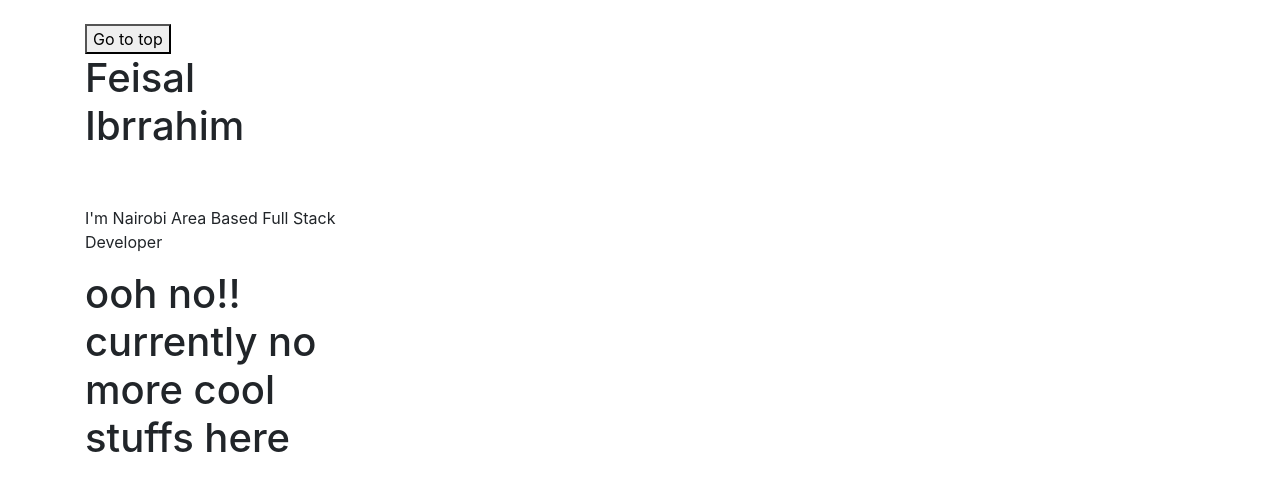
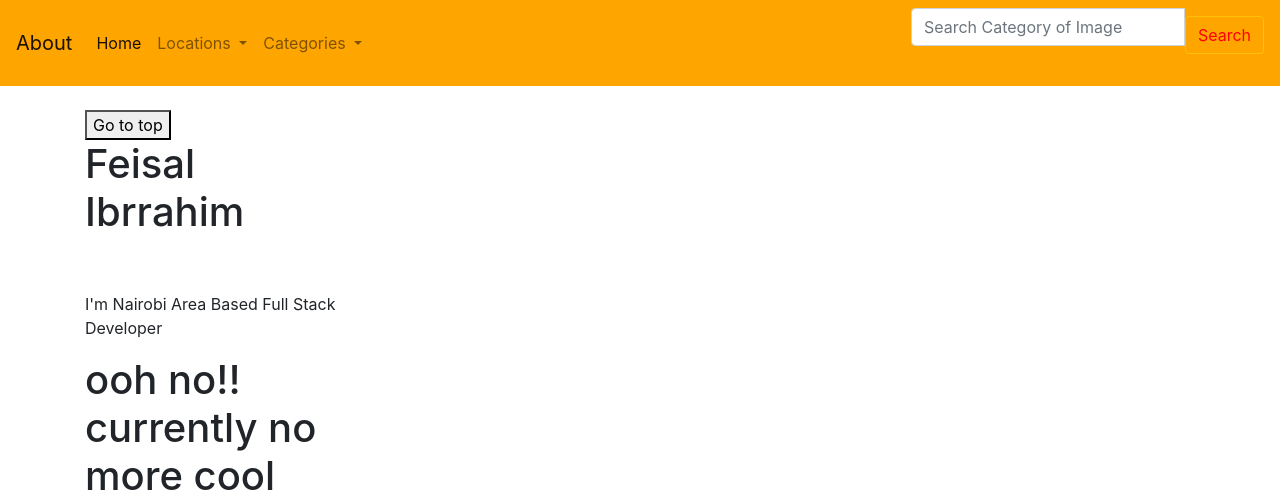
Before and after one commit to feysal-Ibrahim/wiki-gallery, a Django app: template app/templates/about.html in a window 1280 px wide. Shown: the top 499 px of the page. Run offline with Django 3.2, Linux system fonts and the light colour scheme; the template is opened without the code that fills it, so the values that code supplies are empty; parts of the project's set-up code (start-up, migrations or seed data) failed here and were passed over; some libraries are stand-ins or nearby versions.

Commit message:
create navbar

```diff
--- a/app/templates/navbar.html
+++ b/app/templates/navbar.html
@@ -1,92 +1,31 @@
-<!--&lt;!&ndash;<!DOCTYPE html>&ndash;&gt;-->
-<!--&lt;!&ndash;<html lang="en">&ndash;&gt;-->
-<!--&lt;!&ndash;<head>&ndash;&gt;-->
-  <!--&lt;!&ndash;<meta charset="utf-8" />&ndash;&gt;-->
-  <!--&lt;!&ndash;<meta http-equiv="X-UA-Compatible" content="IE=edge,chrome=1">&ndash;&gt;-->
-  <!--&lt;!&ndash;<meta name="viewport" content="width=device-width, initial-scale=1.0">&ndash;&gt;-->
-  <!--&lt;!&ndash;<link rel="stylesheet" href="https://cdnjs.cloudflare.com/ajax/libs/uikit/3.0.0-rc.2/css/uikit.min.css" />&ndash;&gt;-->
-<!--&lt;!&ndash;<script src="https://cdnjs.cloudflare.com/ajax/libs/uikit/3.0.0-rc.2/js/uikit.min.js"></script>&ndash;&gt;-->
-<!--&lt;!&ndash;</head>&ndash;&gt;-->
-<!--&lt;!&ndash;<body>&ndash;&gt;-->
-<!--&lt;!&ndash;<nav class="navbar navbar-default">&ndash;&gt;-->
-  <!--&lt;!&ndash;<div class="container-fluid">&ndash;&gt;-->
-    <!--&lt;!&ndash;<div class="navbar-header">&ndash;&gt;-->
-      <!--&lt;!&ndash;<a class="navbar-brand" href="{%url 'about'%}">The about</a>&ndash;&gt;-->
-    <!--&lt;!&ndash;</ul>&ndash;&gt;-->
-    <!--&lt;!&ndash;<a href="#" data-target="nav-mobile" class="sidenav-trigger">&ndash;&gt;-->
-
-    <!--&lt;!&ndash;</a>&ndash;&gt;-->
-    <!--&lt;!&ndash;</div>&ndash;&gt;-->
-
-    <!--&lt;!&ndash;<div class="col-sm-4 col-md-4 navbar-right">&ndash;&gt;-->
-
-            <!--&lt;!&ndash;<form class="navbar-form" role="search" action="{% url 'search_results'%}">&ndash;&gt;-->
-
-        <!--&lt;!&ndash;<div class="input-group">&ndash;&gt;-->
-          <!--&lt;!&ndash;<input type="text" class="form-control" placeholder="Search Category of Image" name="category">&ndash;&gt;-->
-          <!--&lt;!&ndash;<div class="input-group-btn">&ndash;&gt;-->
-            <!--&lt;!&ndash;<button class="btn btn-default" type="submit"><i class="glyphicon glyphicon-search"></i></button>&ndash;&gt;-->
-          <!--&lt;!&ndash;</div>&ndash;&gt;-->
-        <!--&lt;!&ndash;</div>&ndash;&gt;-->
-
-      <!--&lt;!&ndash;</form>&ndash;&gt;-->
-    <!--&lt;!&ndash;</div>&ndash;&gt;-->
-  <!--&lt;!&ndash;</div>&ndash;&gt;-->
-<!--&lt;!&ndash;</nav>&ndash;&gt;-->
-<!--&lt;!&ndash;</body>&ndash;&gt;-->
-<!--&lt;!&ndash;</html>&ndash;&gt;-->
-
-
 <!--<!DOCTYPE html>-->
 <!--<html lang="en">-->
 <!--<head>-->
-
-  <!--<meta charset="utf-8">-->
-  <!--<meta name="viewport" content="width=device-width, initial-scale=1">-->
+  <!--<meta charset="utf-8" />-->
+  <!--<meta http-equiv="X-UA-Compatible" content="IE=edge,chrome=1">-->
+  <!--<meta name="viewport" content="width=device-width, initial-scale=1.0">-->
+  <!--<link rel="stylesheet" href="https://cdnjs.cloudflare.com/ajax/libs/uikit/3.0.0-rc.2/css/uikit.min.css" />-->
+<!--<script src="https://cdnjs.cloudflare.com/ajax/libs/uikit/3.0.0-rc.2/js/uikit.min.js"></script>-->
 <!--</head>-->
 <!--<body>-->
-  <!--<nav class="navbar navbar-expand-lg navbar-light" style="background-color:orange;">-->
-    <!--<a class="navbar-brand" href="{% url 'about' %}">About</a>-->
-    <!--<button class="navbar-toggler" type="button" data-toggle="collapse" data-target="#navbarNavDropdown" aria-controls="navbarNavDropdown" aria-expanded="false" aria-label="Toggle navigation">-->
-      <!--<span class="navbar-toggler-icon"></span>-->
-    <!--</button>-->
-    <!--<div class="collapse navbar-collapse" id="navbarNavDropdown">-->
-      <!--<ul class="navbar-nav">-->
-        <!--<li class="nav-item active">-->
-          <!--<a class="nav-link" href="#">Home <span class="sr-only">(current)</span></a>-->
-        <!--</li>-->
-        <!--<li class="nav-item dropdown">-->
-          <!--<a class="nav-link dropdown-toggle" href="#" id="" role="button" data-toggle="dropdown" aria-haspopup="true" aria-expanded="false">-->
-            <!--Locations-->
-          <!--</a>-->
-          <!--<div class="dropdown-menu" aria-labelledby="navbarDropdownMenuLink">-->
-              <!--<a class="dropdown-item" href="#">Sudan</a>-->
-              <!--<a class="dropdown-item" href="#">Somalia</a>-->
-            <!--<a class="dropdown-item" href="#">Arusha</a>-->
-            <!--<a class="dropdown-item" href="#">Zanzibar</a>-->
-          <!--</div>-->
-        <!--</li>-->
-        <!--<li class="nav-item dropdown">-->
-          <!--<a class="nav-link dropdown-toggle" href="#" id="navbarDropdownMenuLink" role="button" data-toggle="dropdown" aria-haspopup="true" aria-expanded="false">-->
-            <!--Categories-->
-          <!--</a>-->
-          <!--<div class="dropdown-menu" aria-labelledby="navbarDropdownMenuLink">-->
-            <!--<a class="dropdown-item" href="#">Cool girls</a>-->
-              <!--<a class="dropdown-item" href="#">Models</a>-->
-          <!--</div>-->
-        <!--</li>-->
-      <!--</ul>-->
+<!--<nav class="navbar navbar-default">-->
+  <!--<div class="container-fluid">-->
+    <!--<div class="navbar-header">-->
+      <!--<a class="navbar-brand" href="{%url 'about'%}">The about</a>-->
+    <!--</ul>-->
+    <!--<a href="#" data-target="nav-mobile" class="sidenav-trigger">-->
+
+    <!--</a>-->
     <!--</div>-->
-         <!--&lt;!&ndash; Adding a search form  &ndash;&gt;-->
 
+    <!--<div class="col-sm-4 col-md-4 navbar-right">-->
 
             <!--<form class="navbar-form" role="search" action="{% url 'search_results'%}">-->
 
         <!--<div class="input-group">-->
           <!--<input type="text" class="form-control" placeholder="Search Category of Image" name="category">-->
           <!--<div class="input-group-btn">-->
-                <!--<button style="color:red;" class="btn btn-outline-warning my-2 my-sm-12" type="submit">Search</button>-->
-            <!--&lt;!&ndash;<button class="btn btn-default" type="submit"><i class="glyphicon glyphicon-search"></i></button>&ndash;&gt;-->
+            <!--<button class="btn btn-default" type="submit"><i class="glyphicon glyphicon-search"></i></button>-->
           <!--</div>-->
         <!--</div>-->
 
@@ -96,16 +35,77 @@
 <!--</nav>-->
 <!--</body>-->
 <!--</html>-->
-                <!--&lt;!&ndash;<button style="color:red;" class="btn btn-outline-warning my-2 my-sm-12" type="submit">Search</button>&ndash;&gt;-->
-              <!--&lt;!&ndash;<button class="btn btn-default" type="submit"><i class="glyphicon glyphicon-search"></i></button>&ndash;&gt;-->
-            <!--</div>-->
-          <!--</div>-->
 
-        <!--</form>-->
-      <!--</div>-->
-      <!--&lt;!&ndash; search form end &ndash;&gt;-->
-    <!--</div>-->
-  <!--</nav>-->
+
+<!DOCTYPE html>
+<html lang="en">
+<head>
+
+  <meta charset="utf-8">
+  <meta name="viewport" content="width=device-width, initial-scale=1">
+</head>
+<body>
+  <nav class="navbar navbar-expand-lg navbar-light" style="background-color:orange;">
+    <a class="navbar-brand" href="{% url 'about' %}">About</a>
+    <button class="navbar-toggler" type="button" data-toggle="collapse" data-target="#navbarNavDropdown" aria-controls="navbarNavDropdown" aria-expanded="false" aria-label="Toggle navigation">
+      <span class="navbar-toggler-icon"></span>
+    </button>
+    <div class="collapse navbar-collapse" id="navbarNavDropdown">
+      <ul class="navbar-nav">
+        <li class="nav-item active">
+          <a class="nav-link" href="#">Home <span class="sr-only">(current)</span></a>
+        </li>
+        <li class="nav-item dropdown">
+          <a class="nav-link dropdown-toggle" href="#" id="" role="button" data-toggle="dropdown" aria-haspopup="true" aria-expanded="false">
+            Locations
+          </a>
+          <div class="dropdown-menu" aria-labelledby="navbarDropdownMenuLink">
+              <a class="dropdown-item" href="#">Sudan</a>
+              <a class="dropdown-item" href="#">Somalia</a>
+            <a class="dropdown-item" href="#">Arusha</a>
+            <a class="dropdown-item" href="#">Zanzibar</a>
+          </div>
+        </li>
+        <li class="nav-item dropdown">
+          <a class="nav-link dropdown-toggle" href="#" id="navbarDropdownMenuLink" role="button" data-toggle="dropdown" aria-haspopup="true" aria-expanded="false">
+            Categories
+          </a>
+          <div class="dropdown-menu" aria-labelledby="navbarDropdownMenuLink">
+            <a class="dropdown-item" href="#">Cool girls</a>
+              <a class="dropdown-item" href="#">Models</a>
+          </div>
+        </li>
+      </ul>
+    </div>
+         <!-- Adding a search form  -->
+
+
+            <form class="navbar-form" role="search" action="{% url 'search_results'%}">
+
+        <div class="input-group">
+          <input type="text" class="form-control" placeholder="Search Category of Image" name="category">
+          <div class="input-group-btn">
+                <button style="color:red;" class="btn btn-outline-warning my-2 my-sm-12" type="submit">Search</button>
+            <!--<button class="btn btn-default" type="submit"><i class="glyphicon glyphicon-search"></i></button>-->
+          </div>
+        </div>
+
+      </form>
+    </div>
+  </div>
+</nav>
+</body>
+</html>
+                <!--<button style="color:red;" class="btn btn-outline-warning my-2 my-sm-12" type="submit">Search</button>-->
+              <!--<button class="btn btn-default" type="submit"><i class="glyphicon glyphicon-search"></i></button>-->
+            </div>
+          </div>
+
+        </form>
+      </div>
+      <!-- search form end -->
+    </div>
+  </nav>
 
 
 
@@ -113,11 +113,11 @@
 
 
 
- <!--&lt;!&ndash;&lt;!&ndash; Adding a search form  &ndash;&gt;&ndash;&gt;-->
-      <!--&lt;!&ndash;<form class="form-inline" action="">&ndash;&gt;-->
-      <!--&lt;!&ndash;<input style="color:green;" class="form-control mr-sm-2" type="search" placeholder="Search" aria-label="Search">&ndash;&gt;-->
-      <!--&lt;!&ndash;<button style="color:red;" class="btn btn-outline-warning my-2 my-sm-12" type="submit">Search</button>&ndash;&gt;-->
-    <!--&lt;!&ndash;</form>&ndash;&gt;-->
-  <!--&lt;!&ndash;</nav>&ndash;&gt;-->
-<!--&lt;!&ndash;</body>&ndash;&gt;-->
-<!--&lt;!&ndash;</html>&ndash;&gt;-->
+ <!--&lt;!&ndash; Adding a search form  &ndash;&gt;-->
+      <!--<form class="form-inline" action="">-->
+      <!--<input style="color:green;" class="form-control mr-sm-2" type="search" placeholder="Search" aria-label="Search">-->
+      <!--<button style="color:red;" class="btn btn-outline-warning my-2 my-sm-12" type="submit">Search</button>-->
+    <!--</form>-->
+  <!--</nav>-->
+<!--</body>-->
+<!--</html>-->
```
